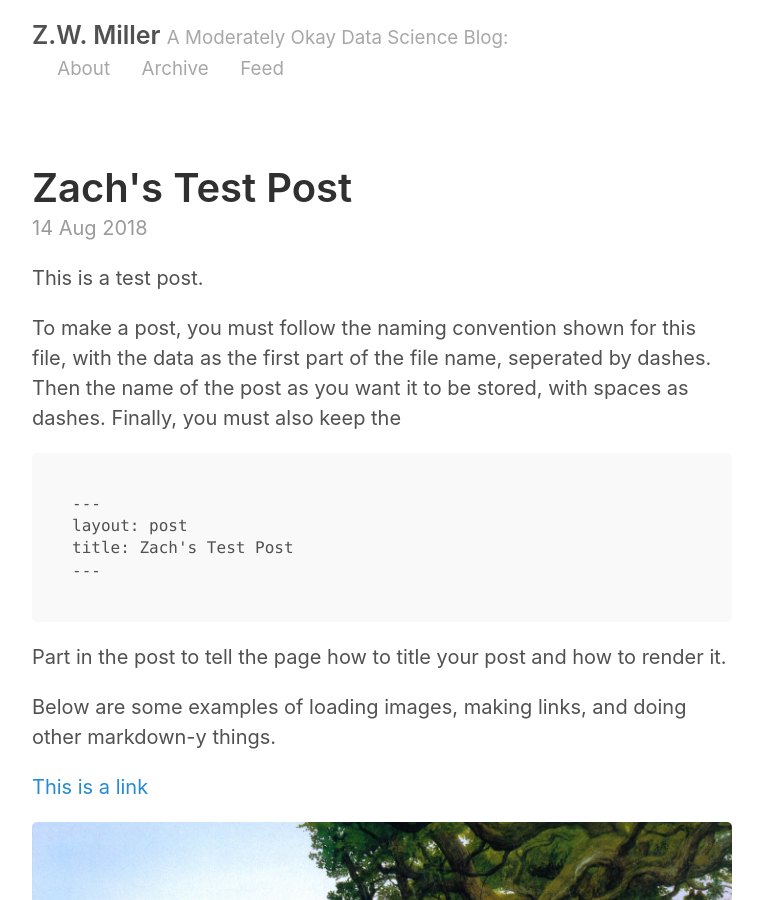
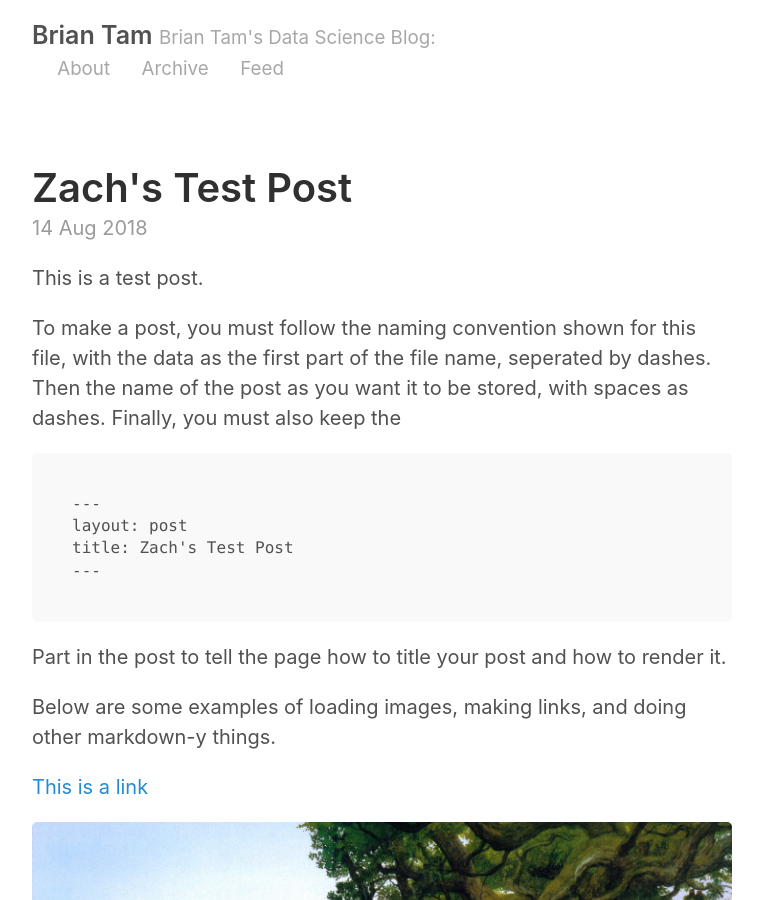
Before and after one commit to brianhtam/old_blog_template, a Jekyll site: the page built from index.html, in a window 1280 px wide and 900 px high. Shown: the whole window, without its empty margins (258-1021 px from the left). Built offline with Jekyll 4.4.1, drawn with Linux system fonts in a browser that asks for light colours; the list of posts is cut into pages by our own code.

Commit message:
changed url

```diff
--- a/_config.yml
+++ b/_config.yml
@@ -2,9 +2,9 @@
 permalink:           pretty
 
 # Setup
-title:               Z.W. Miller
-tagline:             A Moderately Okay Data Science Blog
-url:                 http://zwmiller.github.io
+title:               Brian Tam
+tagline:             Brian Tam's Data Science Blog
+url:                 http://brianhtam.github.io
 paginate:            2
 baseurl:             ""
 
```
